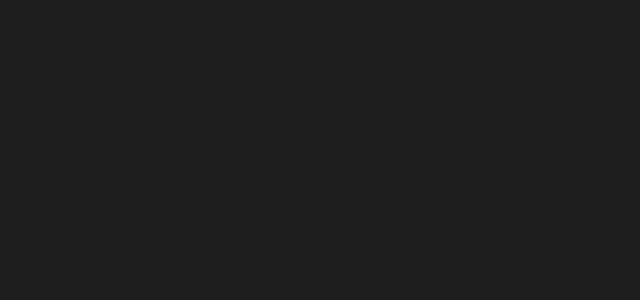
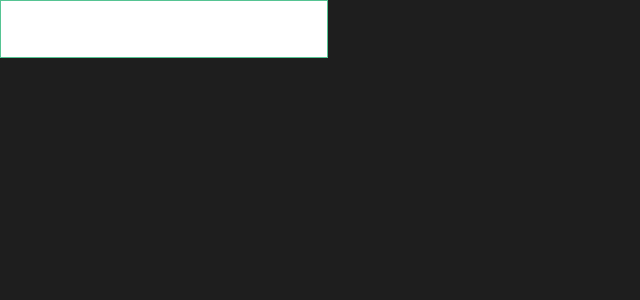
Before and after one commit to Binyamin-Accutures/client, a React (Create React App) app: page /aviadElya in a window 1280 px wide. Before the commit this address had no page. Shown: the top 300 px of the page, without its empty margins (0-640 px from the left). Built offline with nearby package versions, Linux system fonts and the light colour scheme.

Commit message:
creat input and css for him, need valid func from props

```diff
--- /dev/null
+++ b/src/components/Input/index.jsx
@@ -0,0 +1,25 @@
+import React from 'react'
+import styles from './style.module.css'
+
+function Input({ type,validition }) {
+    // const pattern = /^(?=.*[A-Z])(?=.*[0-9])(?=.*[a-z])(?=.*[@#\$%\^&\*]).{8,}$/;
+
+    // const valid = (e) => {
+    //     if (type == 'email') { return setValidition(true) }
+    //     else if (type == 'password') {
+    //         if (pattern.test(e.target.value)) { return setValidition(true) }
+    //         else return setValidi(false)
+    //     }
+    // }
+
+
+
+
+    return (
+        <div>
+            <input type={type} name='input' className={styles.input} placeholder={type} onChange={validition} />
+        </div>
+    )
+}
+
+export default Input
--- /dev/null
+++ b/src/components/Input/style.module.css
@@ -0,0 +1,8 @@
+.input{
+    padding-top: 20.5px;
+    padding-left:28px;
+    padding-bottom:20.5px;
+    padding-right:28px;
+    border: 1px var(--primary-color) solid;
+    width: 328px;
+}
--- /dev/null
+++ b/src/tests/AviadElya.jsx
@@ -0,0 +1,22 @@
+import React from 'react'
+import Input from '../components/Input'
+
+
+function AviadElya({ type }) {
+
+
+    // const valid = (e) => {
+    //     if (type == 'email') { return setValidi(true) }
+    //     else if (type == 'password' && e.target.value.includes(`{(?=.*[A-Za-z])(?=.*\d)[A-Za-z\d]{6}$`)) {
+    //         return (setValidi(true))
+    //     }
+    //     else return setValidi(false)
+
+    // }
+
+    return (
+    <Input/>
+    )
+}
+
+export default AviadElya
--- a/src/tests/MainTest.jsx
+++ b/src/tests/MainTest.jsx
@@ -1,11 +1,13 @@
 import { Route, Routes } from 'react-router-dom'
 import Aviad from './Aviad'
+import AviadElya from './AviadElya'
 
 export const MainTest = () => {
 
     return (
         <Routes>
             <Route path='/aviad' element={<Aviad />} />
+            <Route path='/aviadElya' element={<AviadElya />} />
         </Routes>
     )
 }
```
